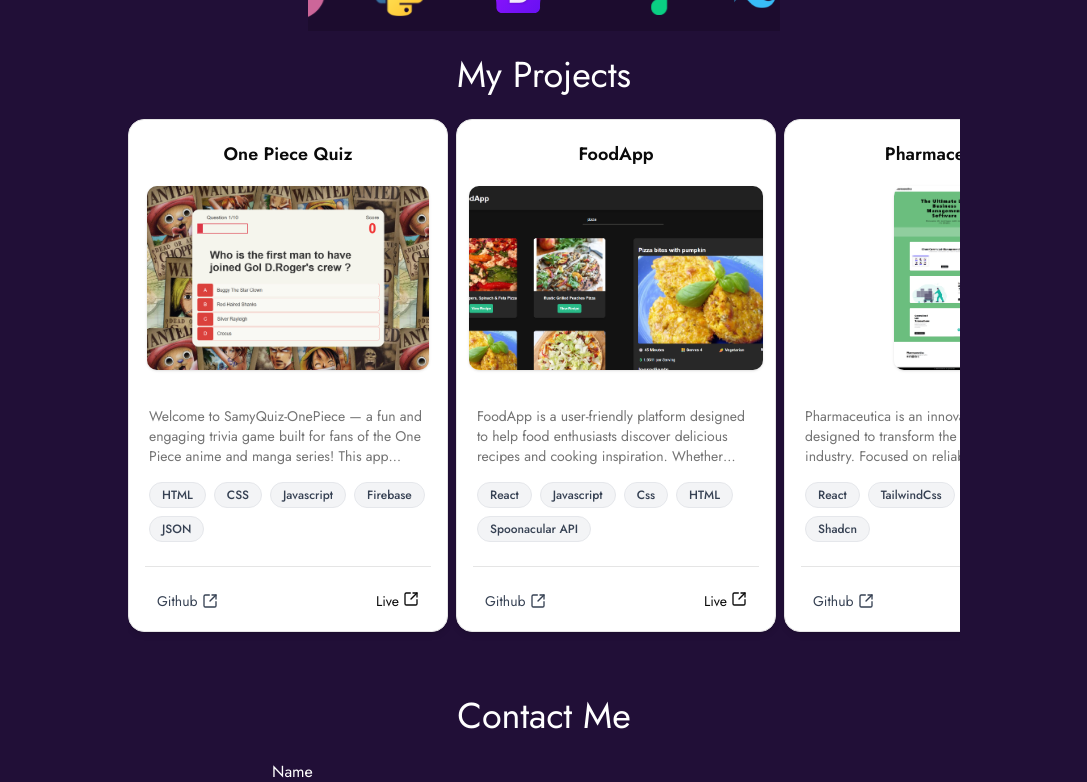
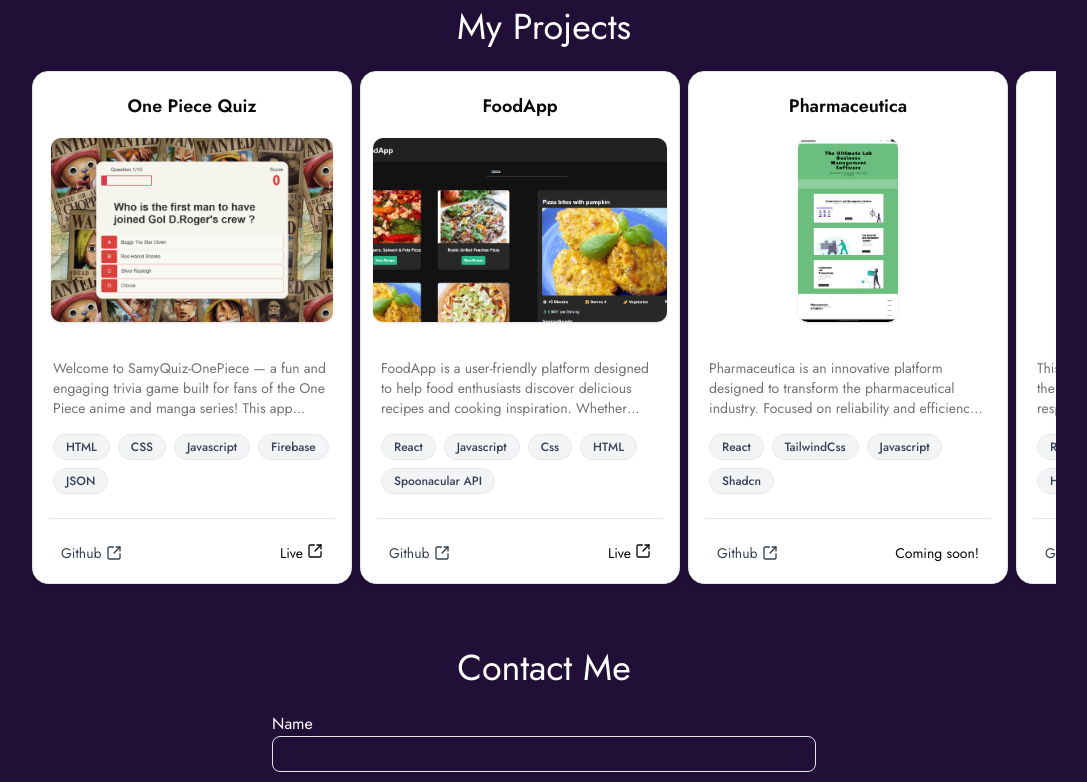
Before and after one commit to samyAkchiche/myPortfolio, a React (Vite) app: page / in a window 1280 px wide. Shown: the part 881-1663 px from the top of the page, without its empty margins (96-1183 px from the left). Built offline with nearby package versions, Linux system fonts and the light colour scheme; a web font is replaced by a local one.

Commit message:
Media Queries: Added a smooth scroll behavior, and made the about section responsive to 1024px screens

```diff
--- a/src/App.tsx
+++ b/src/App.tsx
@@ -20,20 +20,20 @@ function App() {
                         : "opacity-0 translate-y-10 pointer-events-none"
                 }`}
             >
-                <div className="mx-56 my-2">
-                    <section id="Home" className="">
+                <div className="mx-56 my-2 lg:mx-32">
+                    <section id="hero">
                         <Hero />
                     </section>
                     <section
-                        id="About"
-                        className="px-45 flex justify-center items-center flex-col gap-4"
+                        id="about"
+                        className="px-44 lg:px-24 flex justify-center items-center flex-col gap-4"
                     >
                         <About />
                     </section>
-                    <section id="Projects">
+                    <section id="projects">
                         <Projects />
                     </section>
-                    <section id="Contact">
+                    <section id="contact">
                         <Contact />
                     </section>
                 </div>
--- a/src/index.css
+++ b/src/index.css
@@ -4,6 +4,10 @@
 @import "tw-animate-css";
 
 @custom-variant dark (&:is(.dark *));
+
+html {
+    scroll-behavior: smooth;
+}
 
 @theme inline {
     --font-jacques: "Jacques Francois", serif;
```
